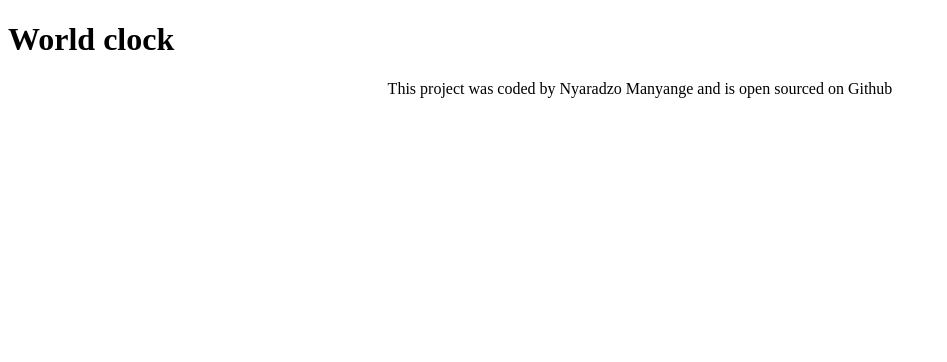
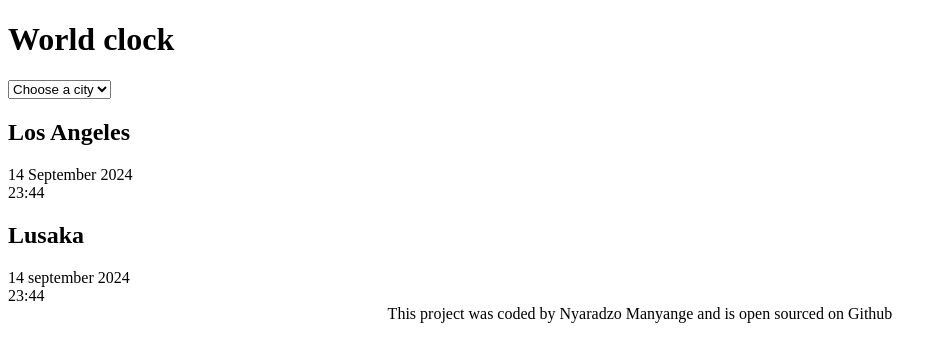
Before and after one commit to nmanyange/world-clock, a plain HTML site: page index.html in a window 1280 px wide. Shown: the whole page, without its empty margins (0-947 px from the left). Drawn offline with Linux system fonts and the light colour scheme.

Commit message:
added html structure

```diff
--- a/index.html
+++ b/index.html
@@ -7,7 +7,27 @@
     <title>World clock Nyaradzo Manyange</title>
 </head>
 <body>
-    <h1>World clock</h1>
+    <div>
+        <h1>World clock</h1>
+
+        <select name="" id="">
+            <option value="">Choose a city</option>
+            <option value="">London</option>
+            <option value="">New York</option>
+            <option value="">Sydney</option>
+            <option value="">Harare</option>
+        </select>
+        <div class="city">
+            <h2>Los Angeles</h2>
+            <div class="date">14 September 2024</div>
+            <div class="time">23:44</div>
+        </div>
+        <div class="city">
+            <h2>Lusaka</h2>
+            <div class="date"> 14 september 2024</div>
+            <div class="time">23:44</div>
+        </div>
+    </div>
     <footer>This project was coded by <a href=""></a>Nyaradzo Manyange and is open sourced on <a href="https://github.com/nmanyange/world-clock.git" target="_blank"></a>Github</footer>
     <script src="javascript/index.js"></script>
 </body>
```
